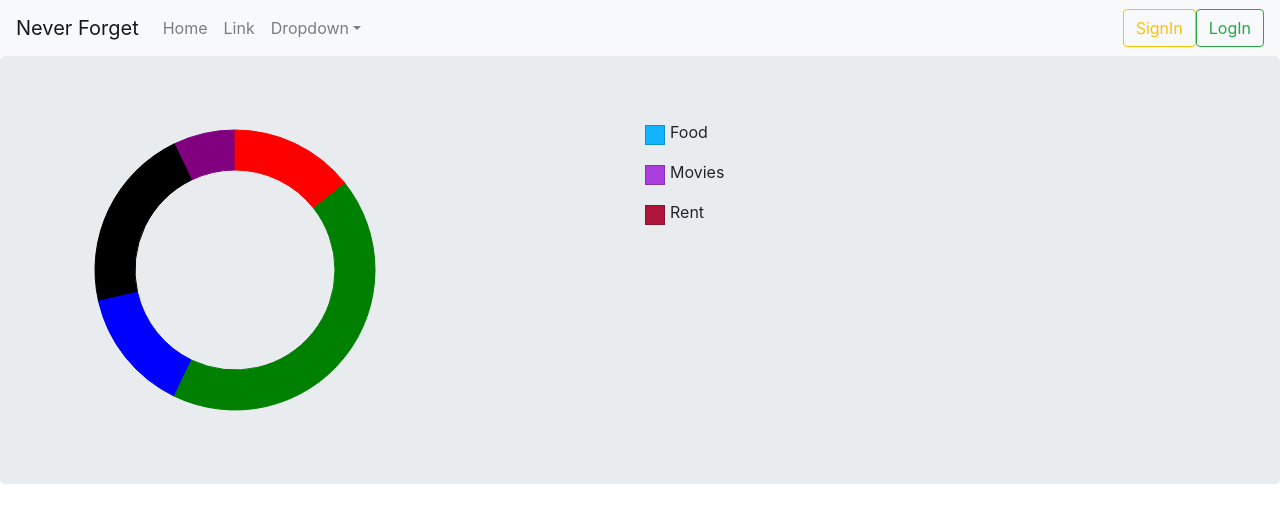
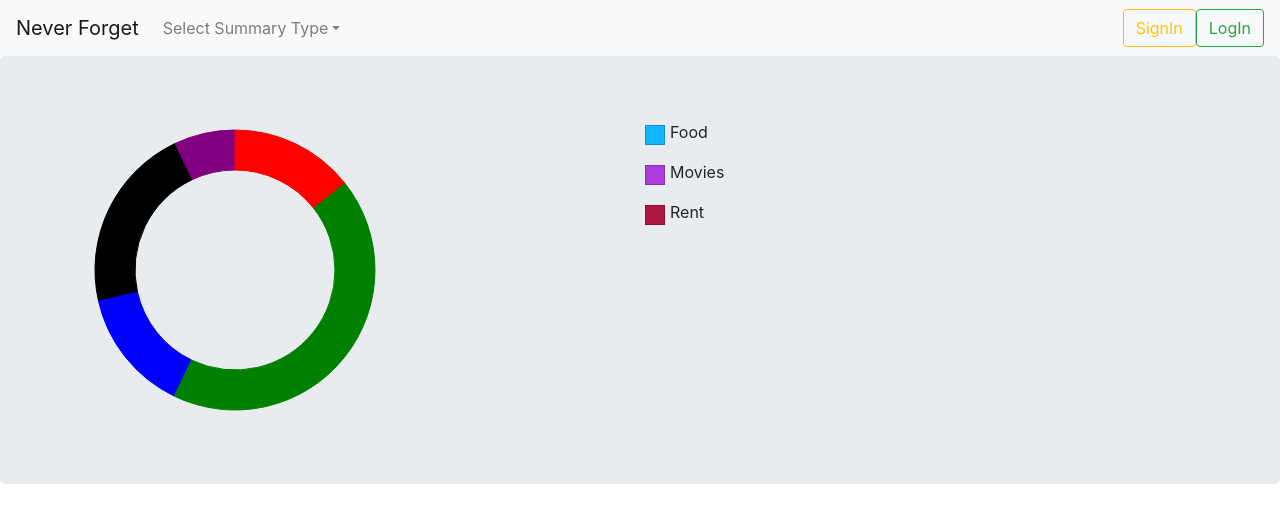
Before and after one commit to ericnice123/never-forget-web, a React (Create React App) app: page / in a window 1280 px wide. Shown: the top 522 px of the page. Built offline with nearby package versions, Linux system fonts and the light colour scheme.

Commit message:
get dropdown compoents to work

```diff
--- a/src/components/homeComponents.js
+++ b/src/components/homeComponents.js
@@ -16,6 +16,26 @@ class Home extends Component {
 }
 
 class Header extends Component {
+    constructor() {
+        super();
+
+        this.summarySelection = {
+            currentMonthSummary: "Current Month Summary",
+            currentYearSummary: "Current Year Summary",
+            totalSummary: "Total Summary"
+        }
+
+        this.state = {
+            summarySelection: "Select Summary Type"
+        }
+    }
+
+    onSelectSummaryItem(summarySelection) {
+        this.setState({
+            summarySelection: summarySelection
+        });
+    }
+
     render() {
         return (
             <Navbar bg="light" expand="lg">
@@ -23,14 +43,19 @@ class Header extends Component {
                 <Navbar.Toggle aria-controls="basic-navbar-nav" />
                 <Navbar.Collapse id="basic-navbar-nav">
                     <Nav className="mr-auto">
-                        <Nav.Link href="#home">Home</Nav.Link>
-                        <Nav.Link href="#link">Link</Nav.Link>
-                        <NavDropdown title="Dropdown" id="basic-nav-dropdown">
-                            <NavDropdown.Item href="#action/3.1">Action</NavDropdown.Item>
-                            <NavDropdown.Item href="#action/3.2">Another action</NavDropdown.Item>
-                            <NavDropdown.Item href="#action/3.3">Something</NavDropdown.Item>
-                            <NavDropdown.Divider />
-                            <NavDropdown.Item href="#action/3.4">Separated link</NavDropdown.Item>
+                        <NavDropdown title={this.state.summarySelection} id="basic-nav-dropdown">
+                            <NavDropdown.Item onClick={() => this.onSelectSummaryItem(this.summarySelection.currentMonthSummary)}
+                                href="#action/3.1">
+                                {this.summarySelection.currentMonthSummary}
+                            </NavDropdown.Item>
+                            <NavDropdown.Item onClick={() => this.onSelectSummaryItem(this.summarySelection.currentYearSummary)}
+                                href="#action/3.2">
+                                {this.summarySelection.currentYearSummary}
+                            </NavDropdown.Item>
+                            <NavDropdown.Item onClick={() => this.onSelectSummaryItem(this.summarySelection.totalSummary)}
+                                href="#action/3.3">
+                                {this.summarySelection.totalSummary}
+                            </NavDropdown.Item>
                         </NavDropdown>
                     </Nav>
                     <Form inline>
```
